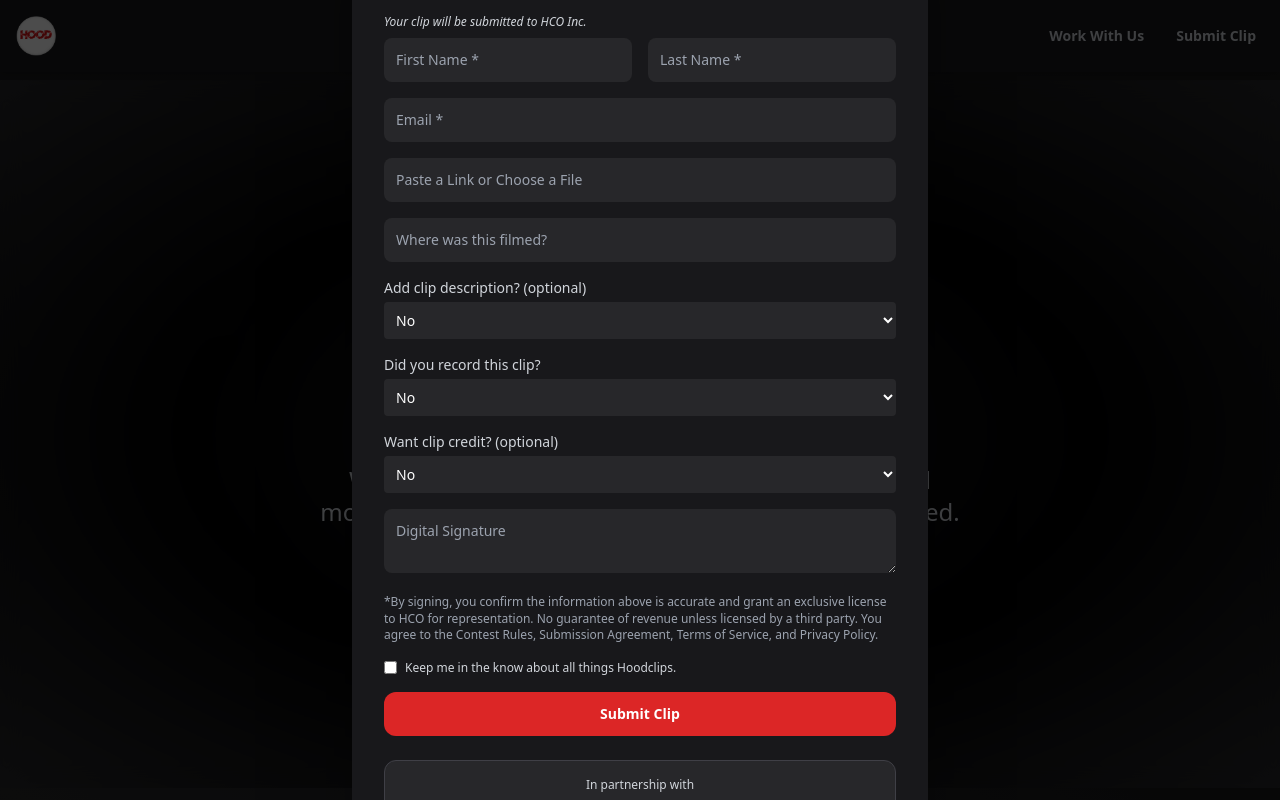
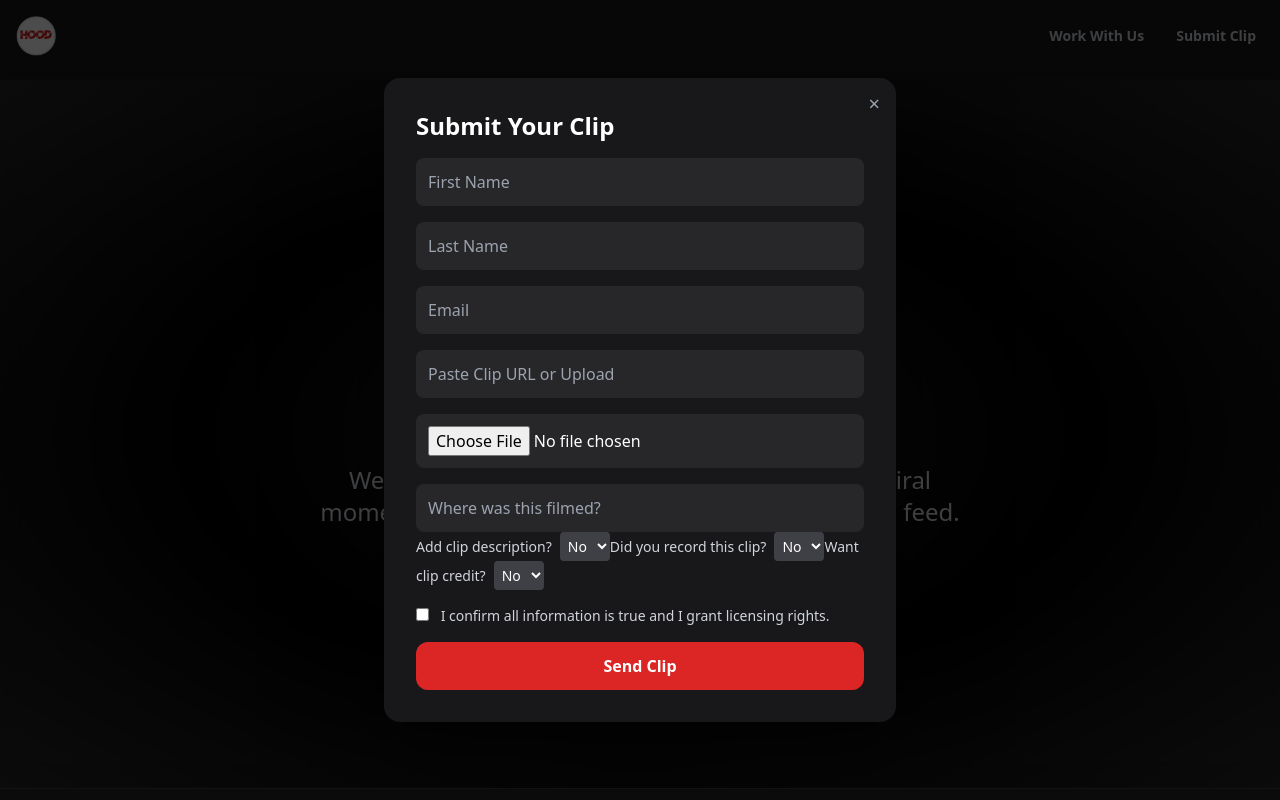
Before and after one commit to Hood12345/hco-site, a React (Vite) app: page / in a window 1280 px wide. Both pictures are taken after typing "name@example.com" into the empty fields and a click on the button "Submit Your Clip". Shown: the top 800 px of the page. Built offline with nearby package versions, Linux system fonts and the light colour scheme.

Commit message:
Update HCOPage.jsx

```diff
--- a/src/components/HCOPage.jsx
+++ b/src/components/HCOPage.jsx
@@ -1,6 +1,7 @@
-// HCOPage.jsx — Full Site Restored with Enhanced Submit Form
+// HCOPage.jsx — Full Site with Banner, Modals, All Sections
 
 import { useState } from 'react';
+import { Menu } from 'lucide-react';
 
 export default function HCOPage() {
   const [showBrandForm, setShowBrandForm] = useState(false);
@@ -25,6 +26,9 @@
             <a href="#" className="text-gray-300 hover:text-white transition" onClick={() => setShowBrandForm(true)}>Work With Us</a>
             <a href="#" className="text-gray-300 hover:text-white transition" onClick={() => setShowSubmitForm(true)}>Submit Clip</a>
           </nav>
+          <div className="md:hidden">
+            <Menu className="text-white w-6 h-6" />
+          </div>
         </div>
       </header>
 
@@ -52,6 +56,15 @@
         <div className="absolute w-full h-full top-0 left-0 backdrop-blur-md z-0" style={{ mixBlendMode: 'overlay' }}></div>
       </section>
 
+      {/* Partner Banner */}
+      <section className="overflow-hidden bg-zinc-800 py-6 border-y border-zinc-700">
+        <div className="animate-marquee whitespace-nowrap text-center">
+          <span className="text-white font-semibold text-sm mx-8">Partnered with <span className="text-red-500">COLLAB INC.</span></span>
+          <span className="text-white font-semibold text-sm mx-8">Partnered with <span className="text-red-500">COLLAB INC.</span></span>
+          <span className="text-white font-semibold text-sm mx-8">Partnered with <span className="text-red-500">COLLAB INC.</span></span>
+        </div>
+      </section>
+
       {/* Built for the Culture */}
       <section className="py-32 px-6 text-center bg-gradient-to-tr from-zinc-900 via-zinc-800 to-neutral-900">
         <h2 className="text-4xl font-bold mb-8">Built for the Culture</h2>
@@ -62,7 +75,7 @@
           {["100% Organic Virality", "AI-Assisted Curation", "Trusted by Music & Media"].map((title, i) => (
             <div key={i} className="bg-gradient-to-br from-zinc-900 to-neutral-800 rounded-3xl p-6 shadow-2xl hover:shadow-red-500/50 hover:scale-105 transition transform">
               <h3 className="text-xl font-semibold text-white mb-2">{title}</h3>
-              <p className="text-gray-300">We know what people stop and watch. No bots. Just hits.</p>
+              <p className="text-gray-300">We know what people stop and watch. We use AI to spot trends and amplify them with our creator network.</p>
             </div>
           ))}
         </div>
@@ -72,13 +85,13 @@
       <section className="py-32 px-6 bg-gradient-to-br from-zinc-900 via-neutral-900 to-zinc-800 text-center">
         <h2 className="text-4xl font-bold mb-6">Why Brands Love Us</h2>
         <p className="text-lg text-gray-300 max-w-2xl mx-auto mb-10">
-          We deliver scroll-stopping content, speed, and cultural relevance.
+          We deliver scroll-stopping content, speed, and cultural relevance. Our creative team moves faster than trends — delivering campaigns that matter.
         </p>
         <div className="grid md:grid-cols-2 gap-10 max-w-4xl mx-auto">
           {["End-to-End Production", "Real-Time Performance", "Amplified Distribution", "Strategic Collabs"].map((title, i) => (
             <div key={i} className="bg-gradient-to-br from-zinc-800 to-neutral-800 p-6 rounded-2xl shadow-2xl hover:shadow-red-500/50 hover:scale-105 transform transition">
               <h3 className="text-xl font-semibold">{title}</h3>
-              <p className="text-gray-300 mt-2">We craft win-win content integrations that perform.</p>
+              <p className="text-gray-300 mt-2">We handle the full pipeline, optimize performance in real-time, and plug into cultural moments that convert.</p>
             </div>
           ))}
         </div>
@@ -90,14 +103,14 @@
           <div>
             <h4 className="text-xl font-semibold mb-4">About HCO</h4>
             <p className="text-sm text-gray-400">
-              Hoodclipsofficials is a next-gen media company blending AI-assisted virality with community-driven content.
+              Hoodclipsofficials is a next-gen media company fueling digital culture. We blend AI-assisted virality with community-driven content to redefine online entertainment.
             </p>
           </div>
           <div>
             <h4 className="text-xl font-semibold mb-4">Quick Links</h4>
             <ul className="text-sm text-gray-400 space-y-2">
-              <li><a href="#" className="hover:text-white" onClick={() => setShowBrandForm(true)}>Work With Us</a></li>
-              <li><a href="#" className="hover:text-white" onClick={() => setShowSubmitForm(true)}>Submit Your Clip</a></li>
+              <li><a href="#" onClick={() => setShowBrandForm(true)} className="hover:text-white">Work With Us</a></li>
+              <li><a href="#" onClick={() => setShowSubmitForm(true)} className="hover:text-white">Submit Your Clip</a></li>
               <li><a href="https://www.instagram.com/hoodclipsofficials/" target="_blank" rel="noopener noreferrer" className="hover:text-white">Instagram</a></li>
             </ul>
           </div>
@@ -116,11 +129,12 @@
           </div>
         </div>
       </section>
+
       <div className="bg-zinc-950 text-center text-xs text-gray-500 py-4">
         © {new Date().getFullYear()} Hoodclipsofficials. All rights reserved.
       </div>
 
-      {/* Work With Us Modal */}
+      {/* Modals */}
       {showBrandForm && (
         <div className="fixed inset-0 bg-black bg-opacity-70 z-50 flex items-center justify-center px-4">
           <div className="bg-zinc-900 p-8 rounded-2xl max-w-lg w-full relative shadow-2xl">
@@ -136,67 +150,43 @@
         </div>
       )}
 
-      {/* Submit Clip Modal Enhanced */}
       {showSubmitForm && (
-        <div className="fixed inset-0 bg-black bg-opacity-70 z-50 flex items-center justify-center px-4 overflow-y-auto py-10">
-          <div className="bg-zinc-900 p-8 rounded-2xl max-w-xl w-full relative shadow-2xl text-sm">
+        <div className="fixed inset-0 bg-black bg-opacity-70 z-50 flex items-center justify-center px-4">
+          <div className="bg-zinc-900 p-8 rounded-2xl max-w-lg w-full relative shadow-2xl">
             <h2 className="text-2xl font-bold mb-4">Submit Your Clip</h2>
-            <p className="mb-2 text-gray-300 text-xs italic">
-              Your clip will be submitted to HCO Inc.
-            </p>
             <form className="space-y-4">
-              <div className="grid grid-cols-2 gap-4">
-                <input type="text" placeholder="First Name *" className="p-3 rounded-lg bg-zinc-800 text-white placeholder-gray-400" />
-                <input type="text" placeholder="Last Name *" className="p-3 rounded-lg bg-zinc-800 text-white placeholder-gray-400" />
-              </div>
-              <input type="email" placeholder="Email *" className="w-full p-3 rounded-lg bg-zinc-800 text-white placeholder-gray-400" />
-              <input type="url" placeholder="Paste a Link or Choose a File" className="w-full p-3 rounded-lg bg-zinc-800 text-white placeholder-gray-400" />
+              <input type="text" placeholder="First Name" className="w-full p-3 rounded-lg bg-zinc-800 text-white placeholder-gray-400" />
+              <input type="text" placeholder="Last Name" className="w-full p-3 rounded-lg bg-zinc-800 text-white placeholder-gray-400" />
+              <input type="email" placeholder="Email" className="w-full p-3 rounded-lg bg-zinc-800 text-white placeholder-gray-400" />
+              <input type="text" placeholder="Paste Clip URL or Upload" className="w-full p-3 rounded-lg bg-zinc-800 text-white placeholder-gray-400" />
+              <input type="file" className="w-full p-3 rounded-lg bg-zinc-800 text-white" />
               <input type="text" placeholder="Where was this filmed?" className="w-full p-3 rounded-lg bg-zinc-800 text-white placeholder-gray-400" />
-
-              <div>
-                <label className="block text-sm text-gray-300 mb-1">Add clip description? (optional)</label>
-                <select value={showDescription} onChange={(e) => setShowDescription(e.target.value === 'Yes')} className="w-full p-2 rounded bg-zinc-800 text-white">
+              <label className="text-sm text-gray-300">Add clip description?
+                <select onChange={(e) => setShowDescription(e.target.value === 'Yes')} className="ml-2 p-1 rounded bg-zinc-700 text-white">
                   <option>No</option>
                   <option>Yes</option>
                 </select>
-                {showDescription && (
-                  <textarea placeholder="Tell us about your clip" className="mt-2 w-full p-3 h-20 rounded-lg bg-zinc-800 text-white placeholder-gray-400"></textarea>
-                )}
-              </div>
-
-              <div>
-                <label className="block text-sm text-gray-300 mb-1">Did you record this clip?</label>
-                <select value={recorded} onChange={(e) => setRecorded(e.target.value)} className="w-full p-2 rounded bg-zinc-800 text-white">
+              </label>
+              {showDescription && (
+                <textarea placeholder="Tell us about your clip" className="w-full p-3 h-24 rounded-lg bg-zinc-800 text-white placeholder-gray-400"></textarea>
+              )}
+              <label className="text-sm text-gray-300">Did you record this clip?
+                <select onChange={(e) => setRecorded(e.target.value)} className="ml-2 p-1 rounded bg-zinc-700 text-white">
                   <option>No</option>
                   <option>Yes</option>
                 </select>
-              </div>
-
-              <div>
-                <label className="block text-sm text-gray-300 mb-1">Want clip credit? (optional)</label>
-                <select value={wantsCredit} onChange={(e) => setWantsCredit(e.target.value)} className="w-full p-2 rounded bg-zinc-800 text-white">
+              </label>
+              <label className="text-sm text-gray-300">Want clip credit?
+                <select onChange={(e) => setWantsCredit(e.target.value)} className="ml-2 p-1 rounded bg-zinc-700 text-white">
                   <option>No</option>
                   <option>Yes</option>
                 </select>
-              </div>
-
-              <textarea placeholder="Digital Signature" className="w-full p-3 h-16 rounded-lg bg-zinc-800 text-white placeholder-gray-400"></textarea>
-
-              <p className="text-xs text-gray-400 leading-snug">
-                *By signing, you confirm the information above is accurate and grant an exclusive license to HCO for representation. No guarantee of revenue unless licensed by a third party. You agree to the Contest Rules, Submission Agreement, Terms of Service, and Privacy Policy.
-              </p>
-
-              <label className="flex items-center gap-2 mt-2">
-                <input type="checkbox" className="accent-red-600" />
-                <span className="text-gray-300 text-xs">Keep me in the know about all things Hoodclips.</span>
               </label>
-
-              <button type="submit" className="w-full bg-red-600 hover:bg-red-500 text-white py-3 rounded-xl font-semibold">Submit Clip</button>
+              <label className="text-sm text-gray-300 block mt-4">
+                <input type="checkbox" className="mr-2" required /> I confirm all information is true and I grant licensing rights.
+              </label>
+              <button type="submit" className="w-full bg-red-600 hover:bg-red-500 text-white py-3 rounded-xl font-semibold">Send Clip</button>
             </form>
-            <div className="mt-6 p-4 text-center text-xs bg-zinc-800 rounded-xl border border-zinc-700">
-              <span className="text-gray-300">In partnership with</span>
-              <div className="text-red-500 font-bold text-sm mt-1">HCO Inc.</div>
-            </div>
             <button onClick={() => setShowSubmitForm(false)} className="absolute top-3 right-4 text-gray-400 hover:text-white text-xl">&times;</button>
           </div>
         </div>
```
